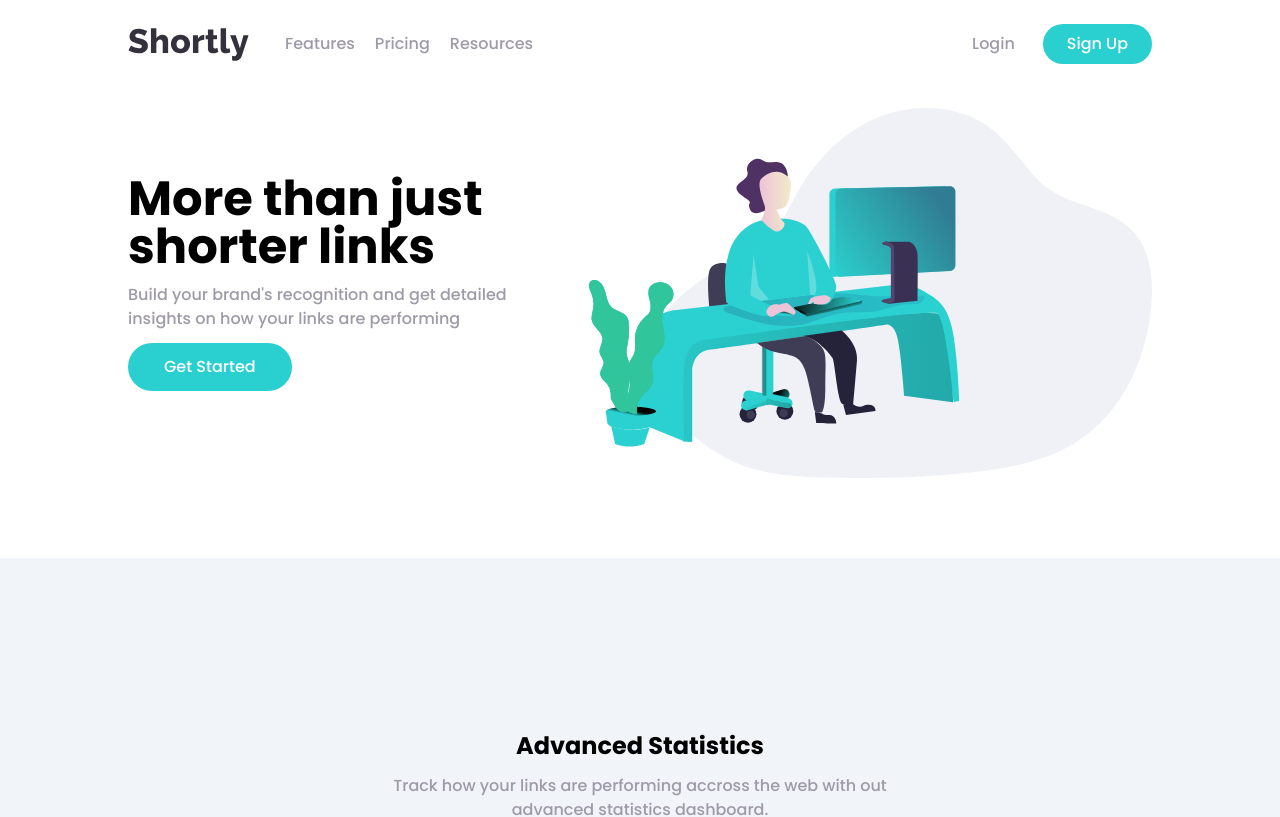
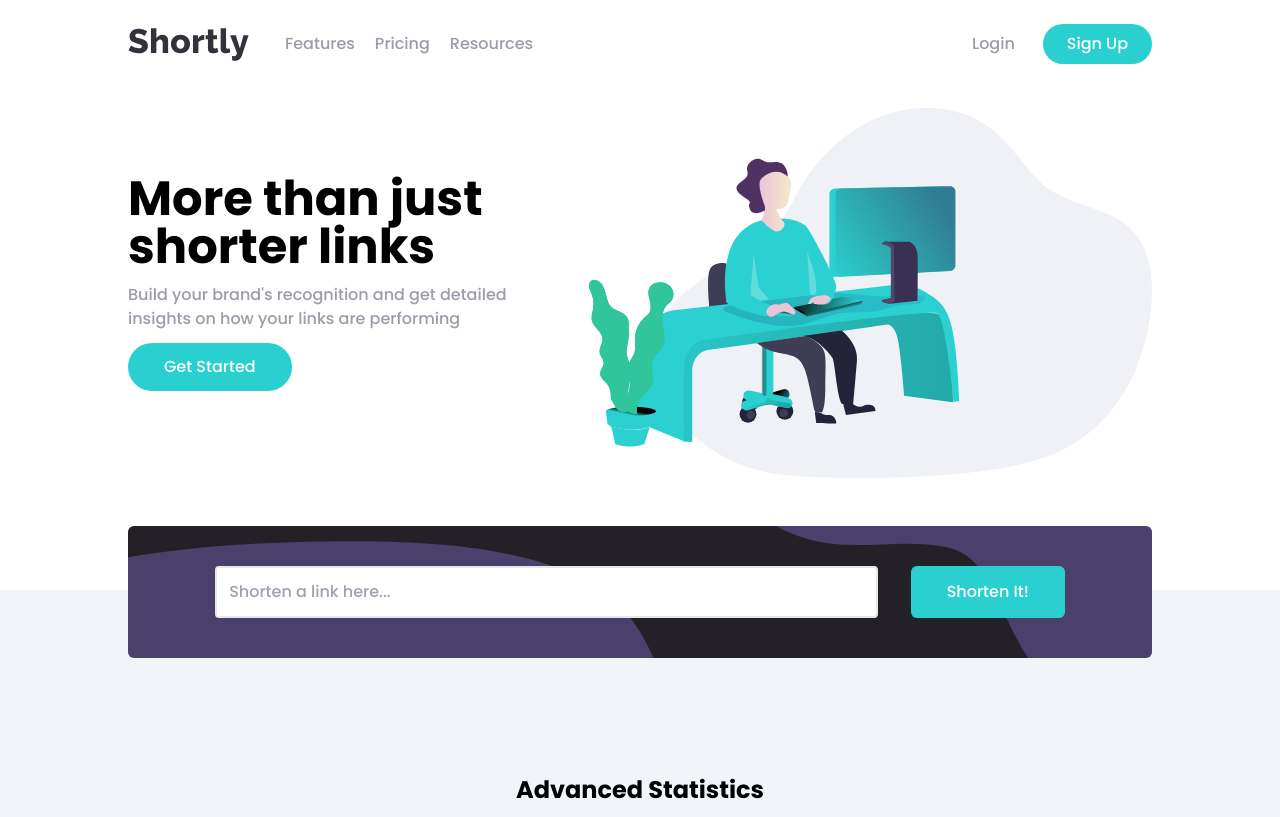
Before and after one commit to Nnadivictory25/url-shortener-api-landing-page, a React (Vite) app: page / in a window 1280 px wide. Shown: the top 817 px of the page. Built offline with nearby package versions, Linux system fonts and the light colour scheme.

Commit message:
refactored my code, made the shortened links component and implemented copy and adding state to each link componenet

```diff
--- a/package.json
+++ b/package.json
@@ -9,11 +9,15 @@
     "preview": "vite preview"
   },
   "dependencies": {
+    "@hookform/resolvers": "^3.0.1",
     "axios": "^1.3.5",
     "react": "^18.2.0",
+    "react-copy-to-clipboard": "^5.1.0",
     "react-dom": "^18.2.0",
+    "react-hook-form": "^7.43.9",
     "react-icons": "^4.8.0",
-    "sass": "^1.61.0"
+    "sass": "^1.61.0",
+    "zod": "^3.21.4"
   },
   "devDependencies": {
     "@types/react": "^18.0.28",
--- a/src/App.scss
+++ b/src/App.scss
@@ -1,3 +1,4 @@
+nav {
     ul {
         li {
             transition: color .2s ease-in-out;
@@ -5,6 +6,7 @@ ul {
             &:hover {
                 color: #000;
                 cursor: pointer;
+            }
         }
     }
 }
@@ -33,5 +35,27 @@ ul {
 }
 
 button {
+    position: relative !important;
     transition: opacity .2s ease-in-out;
+    overflow: hidden;
+
+    &::before {
+        content: "";
+        position: absolute;
+        height: 100%;
+        width: 100%;
+        left: 0;
+        right: 0;
+        top: 0;
+        z-index: 9;
+        background-color: #fff;
+        transition: opacity .2s ease-in-out;
+        opacity: 0;
     }
+
+    &:hover {
+        &::before {
+            opacity: .4;
+        }
+    }
+}
--- a/src/App.tsx
+++ b/src/App.tsx
@@ -1,12 +1,77 @@
-import { useState } from 'react'
-import './App.scss'
-import Navbar from './components/Navbar'
-import Hero from './components/Hero'
-import AdvancedStat from './components/AdvancedStat'
-import Boost from './components/Boost'
-import Footer from './components/Footer'
+import { useEffect, useState } from 'react';
+import axios, { AxiosRequestConfig } from 'axios';
+
+import './App.scss';
+import Navbar from './components/Navbar';
+import Hero from './components/Hero';
+import AdvancedStat from './components/AdvancedStat';
+import Boost from './components/Boost';
+import Footer from './components/Footer';
+
+interface urlDataFetch {
+  result: {
+    full_short_link: string;
+		original_link: string;
+    }
+}
+
+export interface UrlData {
+  full_short_link: string;
+  original_link: string;
+}
+
+interface UrlQuery {
+	url: string;
+}
 
 function App() {
+	const [links, setLinks] = useState<UrlData[]>([])
+	const [isLoading, setIsLoading] = useState(true);
+  const [error, setError] = useState(false);
+
+  useEffect(() => {
+    const data = localStorage.getItem('links')
+
+    const storedLinks = data ? JSON.parse(data) : []
+    console.log(storedLinks)
+    storedLinks.length > 0 && setLinks(storedLinks)
+  }, [])
+
+	const getUrlData = (url: string) => {
+		const controller = new AbortController();
+
+		axios
+			.get<urlDataFetch>('https://api.shrtco.de/v2/shorten', {
+				signal: controller.signal,
+				params: {
+					url: url,
+				},
+			})
+			.then((res) => {
+        const { data } = res;
+        const {original_link, full_short_link} = data.result
+        setLinks([{original_link, full_short_link}, ...links]);
+				setIsLoading(false);
+			})
+			.catch((err) => {
+				if (err.message !== 'canceled') {
+          alert('something went wrong ' + err.message);
+          setError(true)
+				}
+			})
+			.finally(() => {
+				setIsLoading(false);
+			});
+  };
+
+  useEffect(() => {
+    localStorage.setItem('links', JSON.stringify(links));
+  }, [links])
+
+	const handleSubmit = (url: string) => {
+		console.log(url);
+    getUrlData(url);
+	};
 
 	return (
 		<main>
@@ -14,11 +79,11 @@ function App() {
 				<Navbar />
 			</header>
 			<Hero />
-        <AdvancedStat />
+			<AdvancedStat onFormSubmit={handleSubmit} links={links} />
 			<Boost />
-        <Footer/>
+			<Footer />
 		</main>
-  )
+	);
 }
 
-export default App
+export default App;
--- a/src/components/AdvancedStat.tsx
+++ b/src/components/AdvancedStat.tsx
@@ -1,41 +1,129 @@
+import { FormEvent, useRef } from 'react';
+import { z } from 'zod';
+import { FieldValues, useForm } from 'react-hook-form';
+import { zodResolver } from '@hookform/resolvers/zod';
 
-import brandRecIcon from '../assets/icon-brand-recognition.svg'
-import detailIcon from '../assets/icon-detailed-records.svg'
-import customizeIcon from '../assets/icon-fully-customizable.svg'
+import brandRecIcon from '../assets/icon-brand-recognition.svg';
+import detailIcon from '../assets/icon-detailed-records.svg';
+import customizeIcon from '../assets/icon-fully-customizable.svg';
+import bgShortenDesktop from '../assets/bg-shorten-desktop.svg';
+import bgShortenMobile from '../assets/bg-shorten-mobile.svg';
 
-const AdvancedStat = () => {
+import useWindowWide from '../hooks/useWindowWidth';
+import { UrlData } from '../App';
+import Links from './Link';
+import Link from './Link';
+
+interface Props {
+    onFormSubmit: (url: string) => void;
+    links: UrlData[];
+}
+
+const FormSchema = z.object({
+	url: z.string().url({ message: 'Please add a link' }),
+});
+
+type FormData = z.infer<typeof FormSchema>;
+
+const AdvancedStat = ({ onFormSubmit, links }: Props) => {
+	const isWideScreen = useWindowWide(976);
+
+	const {
+		register,
+		handleSubmit,
+		formState: { errors, isValid },
+		reset,
+    } = useForm<FormData>({ resolver: zodResolver(FormSchema) });
+
+    const handleQuery = (data: FieldValues) => {
+        console.log(data)
+        onFormSubmit(data.url)
+        reset()
+    }
 
 	return (
-        <section className="bg-slate-100 py-40 px-2">
-            <div className="header text-center w-[90%] max-w-xl mx-auto mb-20">
-                <h2 className="font-bold text-2xl py-3">Advanced Statistics</h2>
-                <p className="text-greyishV">
-                    Track how your links are performing accross the web with out advanced statistics dashboard.
+		<section className='bg-slate-100 pb-40 px-2'>
+			{/* url shortener elements container */}
+			<div className='w-[90%] max-w-5xl mx-auto'>
+				<div
+					style={{
+						backgroundImage: `url(${
+							isWideScreen ? bgShortenDesktop : bgShortenMobile
+						})`,
+					}}
+					className='inpuCtn bg-center bg-no-repeat bg-cover bg-VdarkViolet rounded-md py-5 lg:py-10 lg:px-10 relative top-[-5rem] lg:top-[-4rem]'>
+                    <form
+                        onSubmit={handleSubmit(handleQuery)}
+						action='#'
+						method='post'
+						className='w-[90%] mx-auto flex flex-col lg:flex-row gap-y-8 justify-between relative'>
+                        <input
+                            {...register('url')}
+							className={`bg-white border-2 rounded p-3 outline-none lg:w-[78%] ${errors.url && 'border-red placeholder:text-red'}`}
+							placeholder='Shorten a link here...'
+                        />
+                        {errors.url && <p className="text-red absolute top-[3.2rem] text-sm italic">{errors.url.message}</p>}
+						<button className='bg-cyan text-white py-3 px-9 rounded-md'>
+							Shorten It!
+						</button>
+					</form>
+                </div>
+
+
+                {/* Shortened links componenet */}
+				<div className='relative top-[-4rem] lg:top-[-3rem] flex flex-col gap-y-8'>
+                    {links.map(link => (
+                        <Link link={{ ...link }} key={link.full_short_link} />
+                    ))}
+                </div>
+
+
+			</div>
+
+			{/* rest of section content */}
+			<div className='header text-center w-[90%] max-w-xl mx-auto mb-20 mt-10'>
+				<h2 className='font-bold text-2xl py-3'>Advanced Statistics</h2>
+				<p className='text-greyishV'>
+					Track how your links are performing accross the web with out advanced
+					statistics dashboard.
 				</p>
 			</div>
 
-            <div className="cardsCtn mt-14 flex flex-col lg:flex-row gap-x-8 gap-y-20 justify-center items-center relative">
-                <div className="card max-w-xs z-30 bg-white rounded-md w-[85%] pt-12 pb-9 px-6 text-center lg:text-left relative">
-                    <img className='absolute lg:right-52 bg-darkViolet rounded-full p-4 top-[-2.2rem] inset-x-0 mx-auto' src={brandRecIcon} />
-                    <h3 className="font-bold text-xl py-3">Brand Recognition</h3>
-                    <p className="text-greyishV">
-                        Boost your brand recognition with each click. Generic links don't mean a thing. Branded links help instil confidence in your content
+			<div className='cardsCtn mt-14 flex flex-col lg:flex-row gap-x-8 gap-y-20 justify-center items-center relative'>
+				<div className='card max-w-xs z-30 bg-white rounded-md w-[85%] pt-12 pb-9 px-6 text-center lg:text-left relative'>
+					<img
+						className='absolute lg:right-52 bg-darkViolet rounded-full p-4 top-[-2.2rem] inset-x-0 mx-auto'
+						src={brandRecIcon}
+					/>
+					<h3 className='font-bold text-xl py-3'>Brand Recognition</h3>
+					<p className='text-greyishV'>
+						Boost your brand recognition with each click. Generic links don't
+						mean a thing. Branded links help instil confidence in your content
 					</p>
 				</div>
 
-                <div className="card max-w-xs z-30 bg-white rounded-md w-[85%] pt-12 pb-9 px-6 text-center lg:text-left relative lg:translate-y-10">
-                    <img className='absolute lg:right-52 bg-darkViolet rounded-full p-4 top-[-2.2rem] inset-x-0 mx-auto' src={detailIcon} />
-                    <h3 className="font-bold text-xl py-3">Detailed Records</h3>
-                    <p className="text-greyishV">
-                        Gain insights into who is clicking your links. Knowing when and where people  enegage with your content helps inform better decisions.
+				<div className='card max-w-xs z-30 bg-white rounded-md w-[85%] pt-12 pb-9 px-6 text-center lg:text-left relative lg:translate-y-10'>
+					<img
+						className='absolute lg:right-52 bg-darkViolet rounded-full p-4 top-[-2.2rem] inset-x-0 mx-auto'
+						src={detailIcon}
+					/>
+					<h3 className='font-bold text-xl py-3'>Detailed Records</h3>
+					<p className='text-greyishV'>
+						Gain insights into who is clicking your links. Knowing when and
+						where people enegage with your content helps inform better
+						decisions.
 					</p>
 				</div>
 
-                <div className="card max-w-xs z-30 bg-white rounded-md w-[85%] pt-12 pb-9 px-6 text-center lg:text-left relative lg:translate-y-20">
-                    <img className='absolute lg:right-52 bg-darkViolet rounded-full p-3 top-[-2.2rem] inset-x-0 mx-auto' src={customizeIcon} />
-                    <h3 className="font-bold text-xl py-3">Fully Customizable</h3>
-                    <p className="text-greyishV">
-                        Improve brand awareness and content discoverability through customizable links, supercharging audience engagement.
+				<div className='card max-w-xs z-30 bg-white rounded-md w-[85%] pt-12 pb-9 px-6 text-center lg:text-left relative lg:translate-y-20'>
+					<img
+						className='absolute lg:right-52 bg-darkViolet rounded-full p-3 top-[-2.2rem] inset-x-0 mx-auto'
+						src={customizeIcon}
+					/>
+					<h3 className='font-bold text-xl py-3'>Fully Customizable</h3>
+					<p className='text-greyishV'>
+						Improve brand awareness and content discoverability through
+						customizable links, supercharging audience engagement.
 					</p>
 				</div>
 				<hr className='border-4 border-cyan w-full rotate-90 lg:rotate-0 lg:w-1/2 absolute' />
--- a/src/components/Boost.tsx
+++ b/src/components/Boost.tsx
@@ -10,7 +10,7 @@ const Boost = () => {
         <section style={{backgroundImage: `url(${isWideScreen ? bgImgDesktop : bgImgMobile})`}} className='bg-center bg-no-repeat bg-cover bg-darkViolet text-white'>
             <div className="text-center py-14">
                 <h2 className='text-2xl font-bold py-3 tracking-wide'>Boost your links today</h2>
-                <button className='text-white bg-cyan py-3 px-9 rounded-full hover:opacity-60'>
+                <button className='text-white bg-cyan py-3 px-9 rounded-full'>
 					Get Started
 				</button>
             </div>
--- a/src/components/Footer.tsx
+++ b/src/components/Footer.tsx
@@ -45,7 +45,7 @@ const Footer = () => {
 
             <div className="iconsCtn flexCenter gap-x-7">
                 {imgs.map(img => (
-                    <img src={img} alt="icon" />
+                    <img src={img} alt="icon" key={img} />
                 ))}
             </div>
 
--- a/src/components/Hero.tsx
+++ b/src/components/Hero.tsx
@@ -2,7 +2,7 @@ import illustration from '../assets/illustration-working.svg';
 
 const Hero = () => {
 	return (
-		<section className='lg:flex items-center flex-row-reverse gap-x-5 w-[90%] max-w-5xl mx-auto pb-20' >
+		<section className='lg:flex items-center flex-row-reverse gap-x-5 w-[90%] max-w-5xl mx-auto pb-28' >
 			<img className='lg:w-[55%] md:mt-5' src={illustration} alt='working illustration' />
 
 			<div className='writeUp mt-7 md:mt-0 text-center lg:text-left'>
--- /dev/null
+++ b/src/components/Link.tsx
@@ -0,0 +1,54 @@
+import { useState } from 'react';
+import { UrlData } from '../App';
+import useWindowWide from '../hooks/useWindowWidth';
+
+
+interface Props {
+	link: UrlData
+}
+
+const Link = ({ link }: Props) => {
+	const isWideScreen = useWindowWide(976);
+	const [isCopied, setIsCopied] = useState(false);
+
+	async function copyTextToClipboard(text: string) {
+	  if ('clipboard' in navigator) {
+		return await navigator.clipboard.writeText(text);
+	  } else {
+		return document.execCommand('copy', true, text);
+	  }
+	}
+
+	const handleCopyClick = (copyText: string) => {
+	  copyTextToClipboard(copyText)
+		.then(() => {
+		  setIsCopied(true);
+		  setTimeout(() => {
+			setIsCopied(false);
+		  }, 1500);
+		})
+		.catch((err) => {
+		  console.log(err);
+		});
+	}
+
+
+	return (
+		<div className='rounded-md bg-white text-black lg:p-3 pb-4 lg:flexCenter flex justify-between flex-col lg:flex-row'>
+			<div className='left p-3'>
+				<p>{link.original_link}</p>
+			</div>
+			{!isWideScreen && <hr className='relative w-full'></hr>}
+			<div className='right px-3 pt-3 lg:flexCenter gap-x-8'>
+				<p className='shortLink text-cyan mb-3 lg:mb-0'>{link.full_short_link}</p>
+				<button
+					onClick={() => handleCopyClick(link.full_short_link)}
+					className={`${isCopied ? 'bg-VdarkViolet pointer-events-none' : 'bg-cyan'} text-white py-3 lg:py-2 px-9 lg:px-7 rounded-md w-full`}>
+					{isCopied ? 'Copied!' : 'Copy'}
+				</button>
+			</div>
+		</div>
+	);
+};
+
+export default Link;
```
Also changed, not shown: src/hooks/useUrlData.ts (deleted, +0 -67 lines), 2 other files (tests, documents, lock files or other folders). Lines whose indentation alone changed are shown as unchanged.
